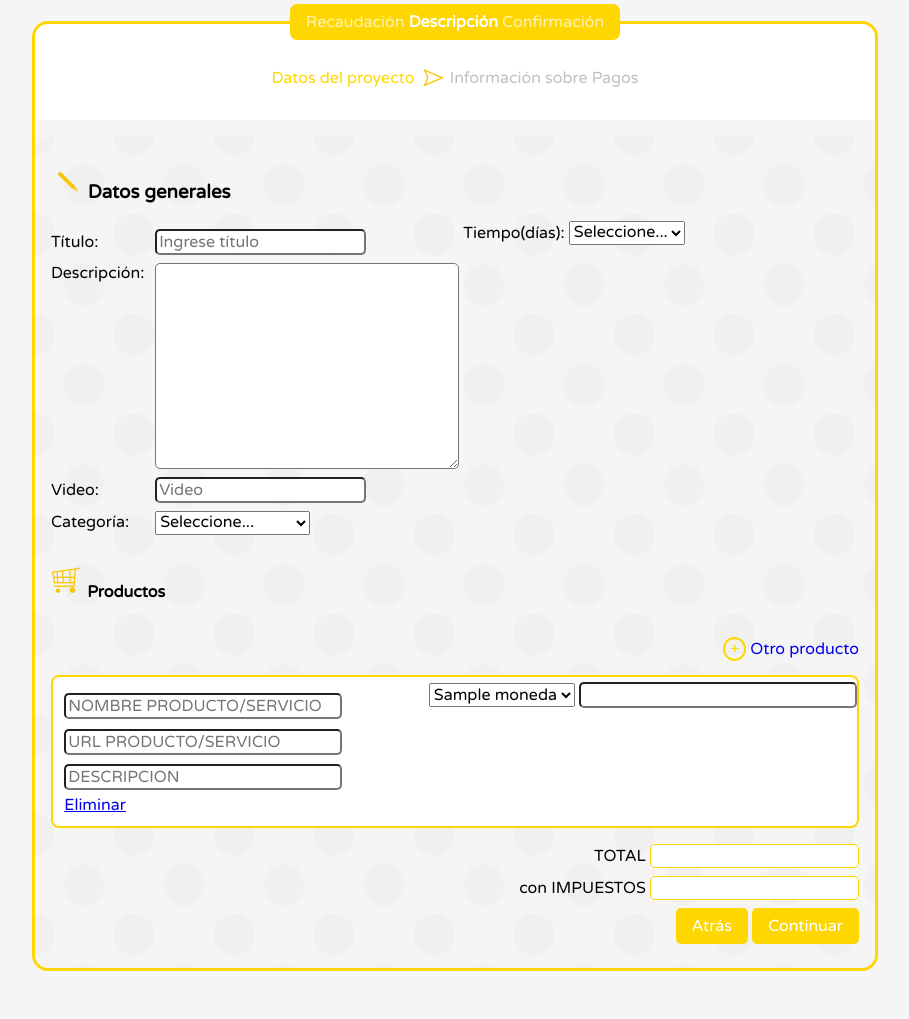
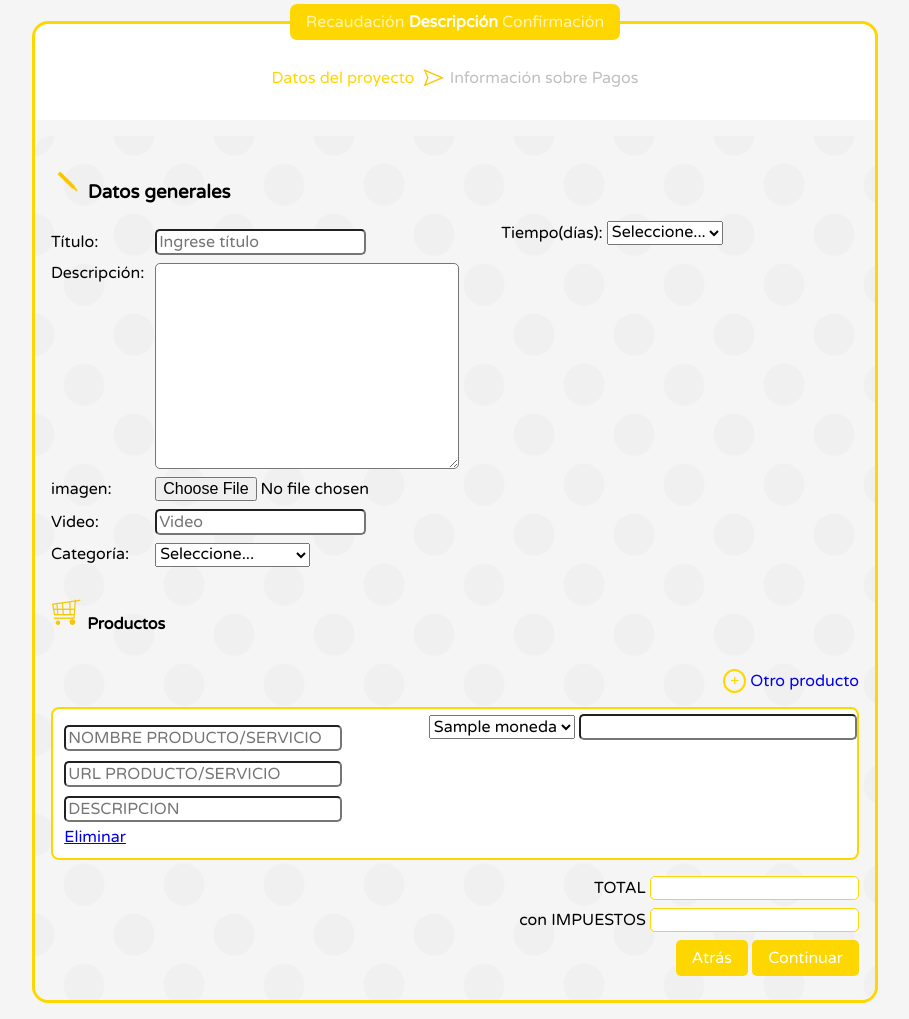
Before and after one commit to LeonardoAquino/wishlist, a Django app: a page that uses crowdfunding/together/templates/base.html in a window 1280 px wide. Shown: the part 280-1299 px from the top of the page, without its empty margins (185-1094 px from the left). Before the commit the page ends 1251 px from the top, so only its background shows below. Run offline with Django 3.2, Linux system fonts and the light colour scheme; a user stored in the database is signed in; tables that the repository leaves empty hold one stand-in row (values such as "Sample post"); parts of the project's set-up code (start-up, migrations or seed data) failed here and were passed over.

Commit message:
se agrega imagen para los proyectos
- Se agrega al modelo
- Se sube archivo
- Se muestran en el index las imagenes del proyecto

```diff
--- a/crowdfunding/crowdfunding/local_settings.txt
+++ b/crowdfunding/crowdfunding/local_settings.txt
@@ -15,3 +15,5 @@ DATABASES = {
         'PORT': '',# Set to empty string for default.
     }
 }
+
+MEDIA_ROOT = os.path.join(PARENT_FOLDER, "media")
--- a/crowdfunding/crowdfunding/urls.py
+++ b/crowdfunding/crowdfunding/urls.py
@@ -1,4 +1,6 @@
 from django.conf.urls import patterns, include, url
+from django.conf.urls.static import static
+from django.conf import settings
 
 from django.contrib import admin
 admin.autodiscover()
@@ -16,3 +18,6 @@ urlpatterns += patterns('',
     url(r'^dashboard/', include('together.dashboard.urls')),
     url(r'^registro/',include('together.registro.urls')),
 )
+
+if settings.DEBUG:
+    urlpatterns += static(settings.MEDIA_URL, document_root = settings.MEDIA_ROOT)
--- a/crowdfunding/static/js/controllers/paso1_controller.js
+++ b/crowdfunding/static/js/controllers/paso1_controller.js
@@ -70,6 +70,7 @@ App.Controllers.Paso1.mixin({
     guardarPaso1: function(){
         var $titulo = $("#titulo"),
             $descripcion = $("#descripcion"),
+            $thumbnail = $("#thumbnail"),
             $video = $("#video"),
             $categoria = $("#categoria"),
             $duracion = $("#duracion"),
@@ -85,6 +86,11 @@ App.Controllers.Paso1.mixin({
         if($descripcion.val().trim() === ""){
             valido = false;
             errores.push("Debes agregar una descripción al proyecto");
+        }
+
+        if($thumbnail.val().trim() === ""){
+            valido = false;
+            errores.push("Debes agregar una imagen de avatar representando al evento");
         }
 
         if($categoria.val() === ""){
--- a/crowdfunding/together/mis_proyectos/views.py
+++ b/crowdfunding/together/mis_proyectos/views.py
@@ -41,16 +41,10 @@ class GuardarPasoUno(View):
     def post(self, req):
         titulo = req.POST.get('titulo')
         descripcion = req.POST.get('descripcion')
+        thumbnail = req.FILES.get("thumbnail")
         video = req.POST.get('video')
         categoria = req.POST.get('categoria')
         duracion = req.POST.get('duracion')
-        i = 0
-
-        nombre_producto = req.POST.get("nombre_0")
-        url_producto = req.POST.get("url_0")
-        desc_producto = req.POST.get("descripcion_0")
-        tipo_moneda_producto = req.POST.get("tipo_moneda_0")
-        precio = req.POST.get("valor_0")
 
         valido = True
         valido = valido and is_text_valid(titulo)
@@ -59,7 +53,10 @@ class GuardarPasoUno(View):
 
         productos_dict = []
 
+        i = 0
+
         while True:
+
             if not is_text_valid(req.POST.get("nombre_%d"%i)):
                 break
 
@@ -98,7 +95,7 @@ class GuardarPasoUno(View):
 
         tipo_proyecto_id = self.request.session.get("tipo_proyecto_id")
 
-        proyecto_data ={
+        proyecto_data = {
             "titulo": titulo,
             "descripcion": descripcion,
             "video": video,
@@ -106,7 +103,8 @@ class GuardarPasoUno(View):
             "duracion": duracion,
             "creador_id":creador_id,
             "tipo_proyecto": tipo_proyecto_id,
-            "productos": productos_dict
+            "productos": productos_dict,
+            "thumbnail" : thumbnail
         }
 
         req.session['f_nuevo_proyecto'] = proyecto_data
@@ -185,6 +183,7 @@ class GuardarPasoDos(View):
         proyecto = Proyecto()
         proyecto.titulo = data["titulo"]
         proyecto.descripcion = data["descripcion"]
+        proyecto.imagen = data["thumbnail"]
         proyecto.creador = creador
         proyecto.video_url = data["video"]
         proyecto.duracion = data["duracion"]
--- a/crowdfunding/together/models.py
+++ b/crowdfunding/together/models.py
@@ -19,6 +19,7 @@ class Proyecto(models.Model):
     video_url = models.URLField(max_length=250)
     duracion = models.IntegerField()
     tipo_proyecto = models.ForeignKey(TipoProyecto)
+    imagen = models.FileField(upload_to="proyectos/thumbnails", null=True)
 
     def __unicode__(self):
         return self.titulo + " " + str(self.terminado)
--- a/crowdfunding/together/templates/base.html
+++ b/crowdfunding/together/templates/base.html
@@ -21,12 +21,6 @@
             <div class="menu_opciones">
                 <a href="javascript:;" class="link_aportar sombra_caja">QUIERO APORTAR</a>
                 <a href="{% url 'registro' %}" class="link_evento sombra_caja">COMENZAR UN EVENTO</a>
-                <!--
-                <a href="{% url 'registro' %}" class="link_registro">
-                    <img src="{% static 'images/registrarse.png' %}" alt="imagen registro" />
-                    Registrarse
-                </a>
-                -->
                 <a href="{% url 'ingresar' %}" class="link_entrar">
                     <img src="{% static 'images/entrar.png' %}" alt="imagen entrar" />
                     Entrar
--- a/crowdfunding/together/templates/index.html
+++ b/crowdfunding/together/templates/index.html
@@ -20,7 +20,7 @@
     {% for proyecto in proyectos %}
         <article class="proyecto iblock fondo_calipso">
             <figure>
-                <img src="{% static 'images/imagen_proyecto.png' %}" alt="imagen proyecto" />
+                <img src="{{ MEDIA_URL }}{{ proyecto.imagen }}" alt="imagen proyecto" />
                 <figcaption>{{ proyecto.titulo }}</figcaption>
             </figure>
         </article>
--- a/crowdfunding/together/templates/nuevo_proyecto/nuevo_proyecto_paso_1.html
+++ b/crowdfunding/together/templates/nuevo_proyecto/nuevo_proyecto_paso_1.html
@@ -27,7 +27,7 @@
                 <img src="{% static 'images/datosgenerales.png' %}" alt="icono de lapiz" width="32" /> Datos generales
             </h3>
 
-            <form id="f_paso_1" action="{% url 'guardar_paso1' %}" method="post">
+            <form id="f_paso_1" action="{% url 'guardar_paso1' %}" method="post" enctype="multipart/form-data">
                 {% csrf_token %}
 
                 <div class="lado_a">
@@ -39,6 +39,11 @@
                     <div class="fila">
                         <label for="descripcion">Descripción:</label>
                         <textarea id="descripcion" name="descripcion" cols="30" rows="10"></textarea>
+                    </div>
+
+                    <div class="fila">
+                        <label for="thumbnail">imagen:</label>
+                        <input id="thumbnail" name="thumbnail" type="file" value="" />
                     </div>
 
                     <div class="fila">
```
Also changed, not shown: 1 other file.
